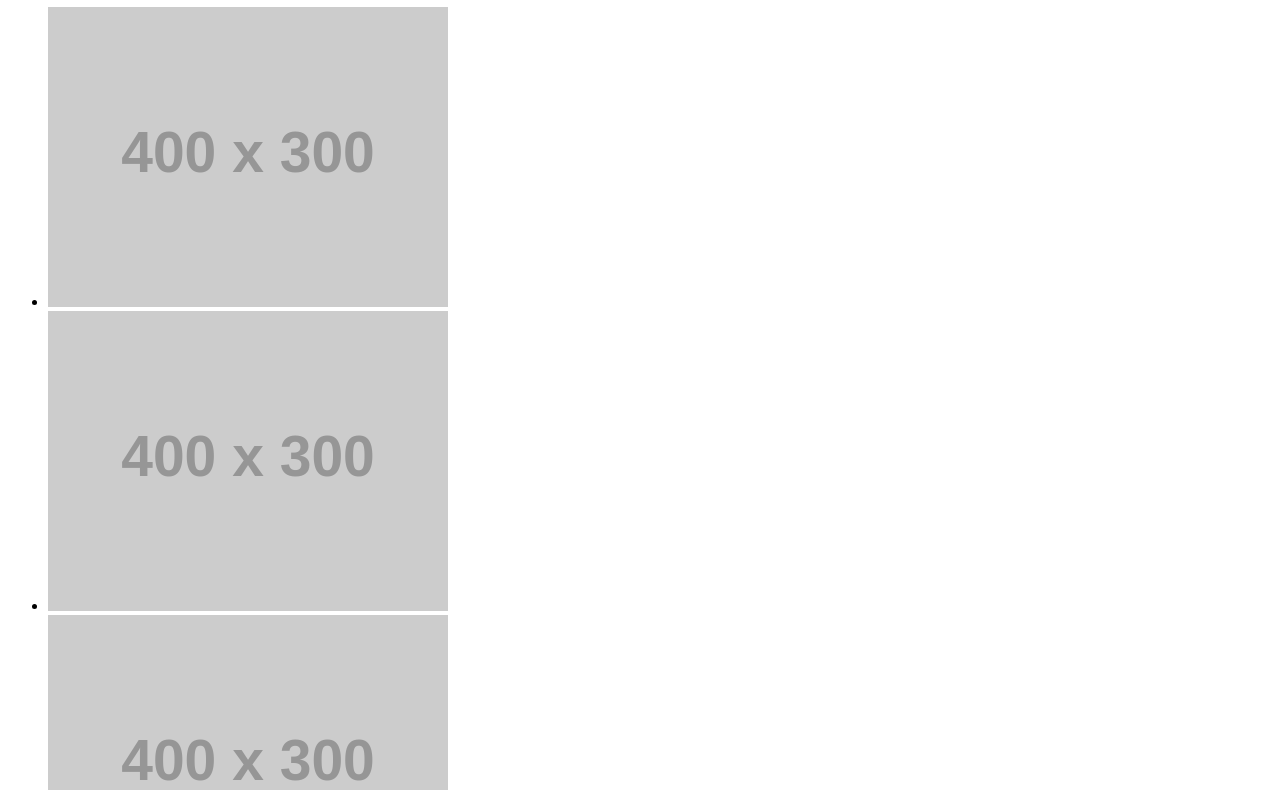
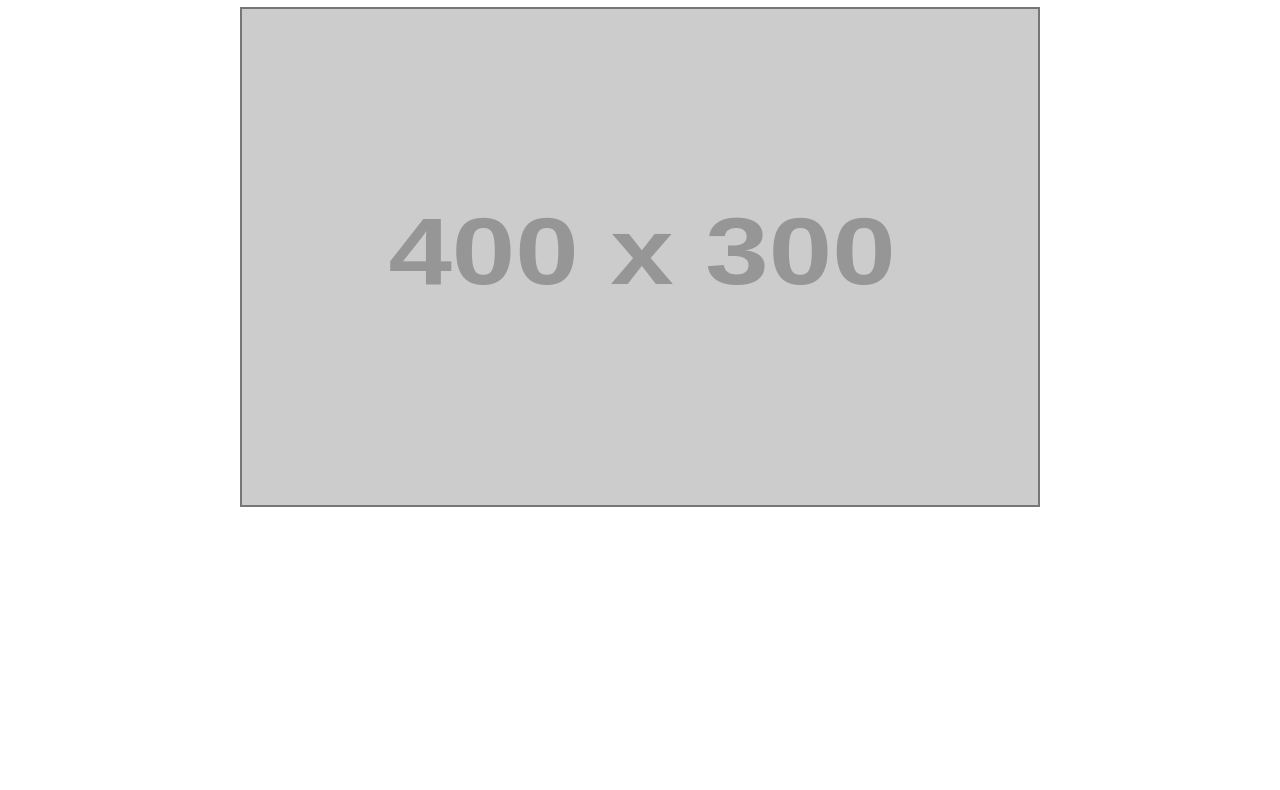
Before and after one commit to peterpid/jquery-carousel, a website: page index.html in a window 1280 px wide. Shown: the part 73-863 px from the top of the page. After the commit the page ends 800 px from the top, so only its background shows below. Drawn offline with nearby package versions, Linux system fonts and the light colour scheme; placeholder pictures from the web are drawn by us.

Commit message:
Fix carousel animation, improve layout

```diff
--- a/js/script.js
+++ b/js/script.js
@@ -1,19 +1,21 @@
+var imageHeight = 500;
+var imageWidth  = 800;
+
 $(function(){
-	var carouselList = $("#carousel ul");
+	var carouselList = $('#carousel ul');
 	console.log('before setTimeout');
 	setTimeout(changeSlide, 3000); //after 3 seconds will change the slide once
 	setInterval(changeSlide, 3000); //every 3 seconds, it performs a function to change the slide
 
 	function changeSlide() {
 		console.log('changeSlide');
-		carouselList.animate({'marginLeft':-400}, 500, moveFirstSlide);
+		carouselList.animate({'marginLeft':-1*imageWidth}, 500, moveFirstSlide);
 	}
 
 	function moveFirstSlide() {
 		console.log('moveFirstSlide');
-		var firstItem = carouselList.find("li:first");
-		var lastItem = carouselList.find("li:last");
-
+		var firstItem = carouselList.find('li:first');
+		var lastItem = carouselList.find('li:last');
 		lastItem.after(firstItem);
 		carouselList.css({marginLeft:0});
 	}
--- a/sass/style.scss
+++ b/sass/style.scss
@@ -1,3 +1,8 @@
+$image-height: 500px;
+$image-width: 800px;
+$list-size: 5;
+$border-color: #777;
+
 * {
   box-sizing: border-box;
 }
@@ -10,24 +15,26 @@ body {
 #carousel {
 	align: middle;
 	text-align: center;
-	//border: 1px solid;
+	border: 2px solid $border-color;
 	margin: 0 auto;
 	padding: 0;
-	width: 5*400px;
-	height: 300px;
+	width: $image-width;
+	height: $image-height;
 	font-size: 0;
+	overflow: hidden;
 
 	ul {
-		width: 100%;
-		height: 100%;
+		width: $list-size*$image-width;
+		height: $image-height;
 		margin: 0;
 		padding: 0;
+		list-style-type: none;
 		display: block;
-		float: right;
+		float: left;
 		li {
 			display: inline-block;
-			width: 400px;
-			height: 300px;
+			width: $image-width;
+			height: $image-height;
 			list-style: none;
 			img {
 				width: 100%;
```
Also changed, not shown: css/style.css, 1 other file.
